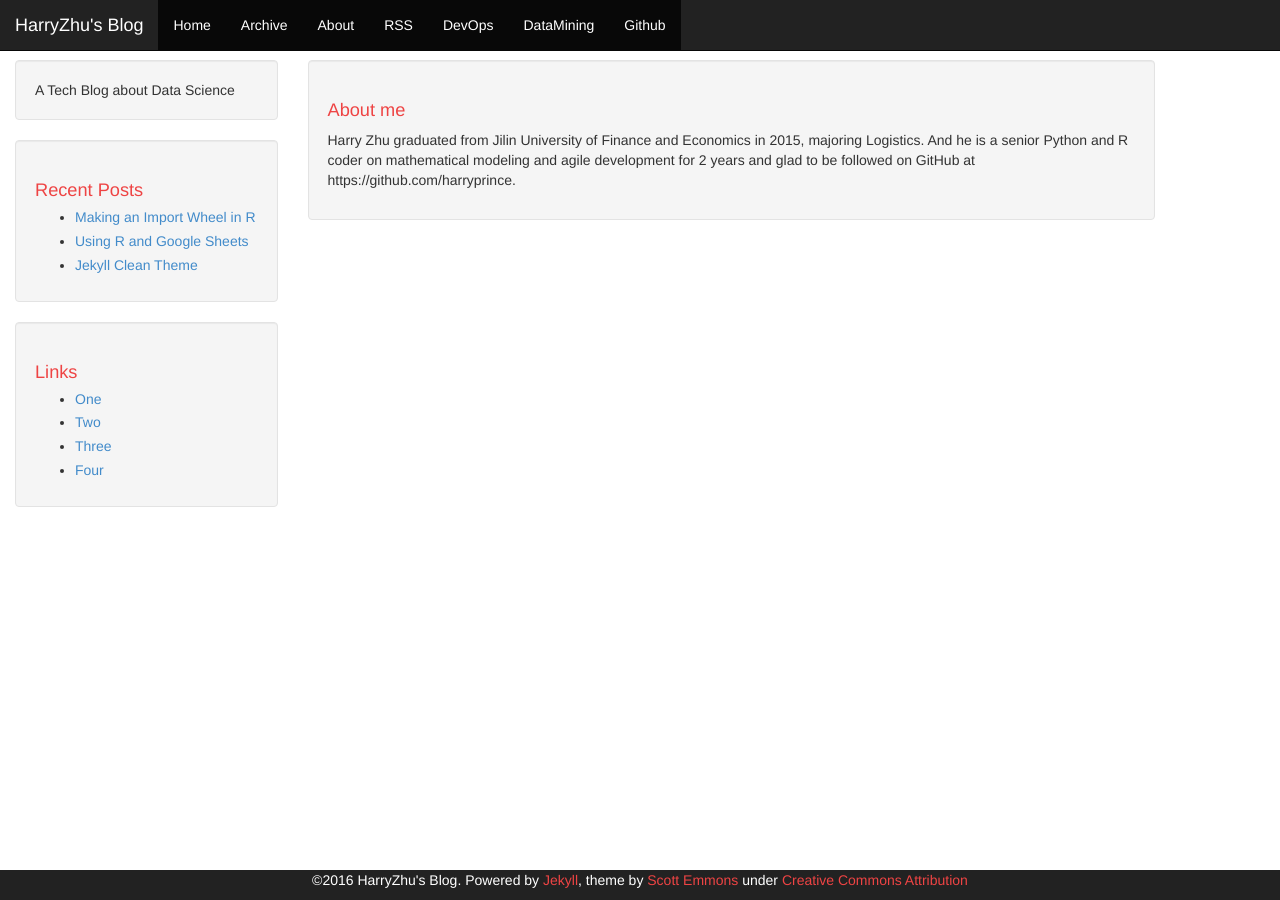
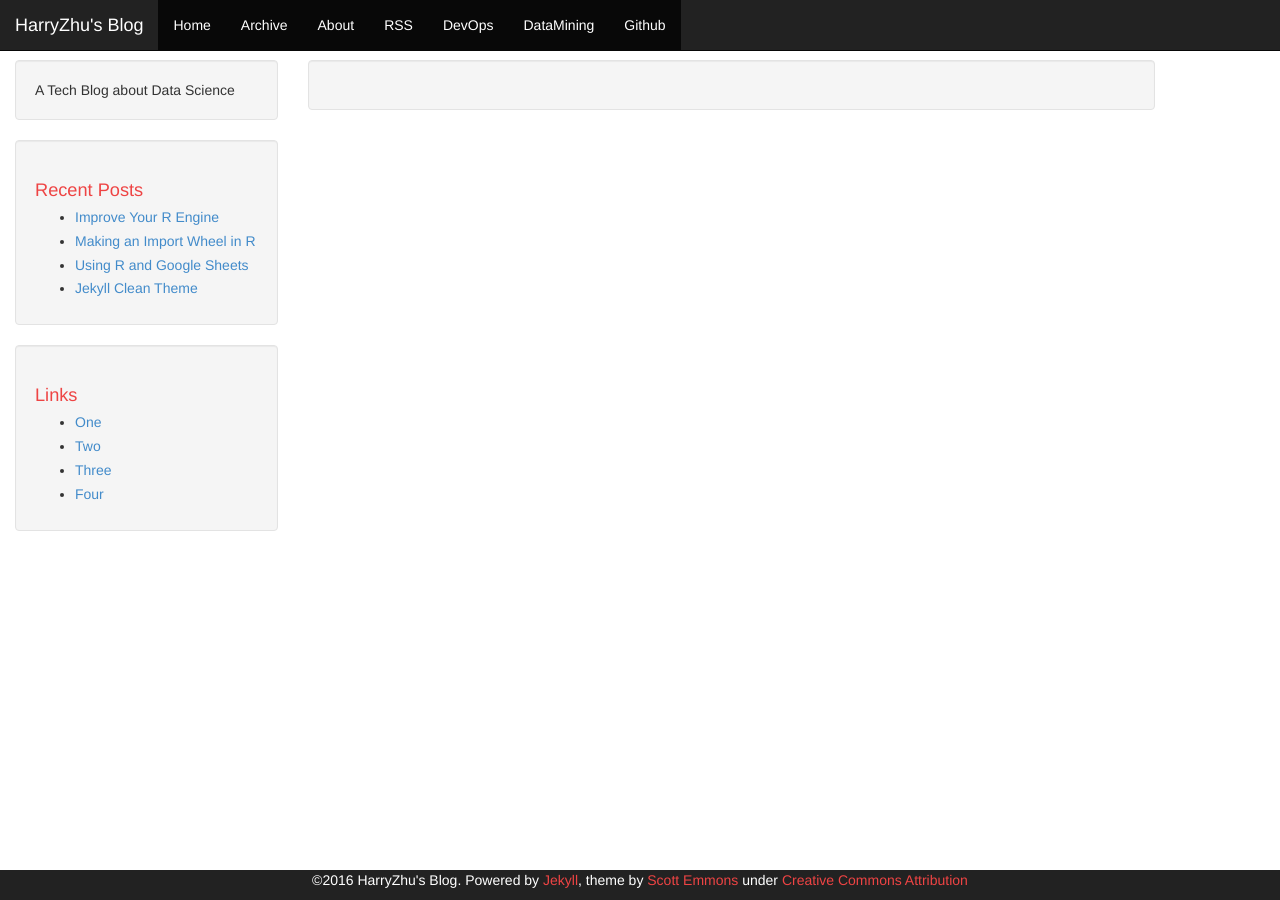
Before and after one commit to harryprince/harryprince.github.io, a Jekyll site: the page built from devops.html, in a window 1280 px wide. Built offline with Jekyll 4.4.1, drawn with Linux system fonts in a browser that asks for light colours; Markdown is read by kramdown in place of the engine named in the settings.

```diff
--- a/devops.html
+++ b/devops.html
@@ -3,7 +3,5 @@ layout: default
 ---
 
 <div class="well">
-    <h1>About me</h1>
-    <p>Harry Zhu graduated from Jilin University of Finance and Economics in 2015, majoring Logistics. And he is a senior Python and R coder on mathematical modeling and agile development for 2 years and glad to be followed on GitHub at https://github.com/harryprince.</p>
-
+  <p> </p>
 </div>
```
Also changed, not shown: _posts/2016-01-10-imporving-your-r-engine.md (added, +23 -0 lines), .travis.yml (added).
